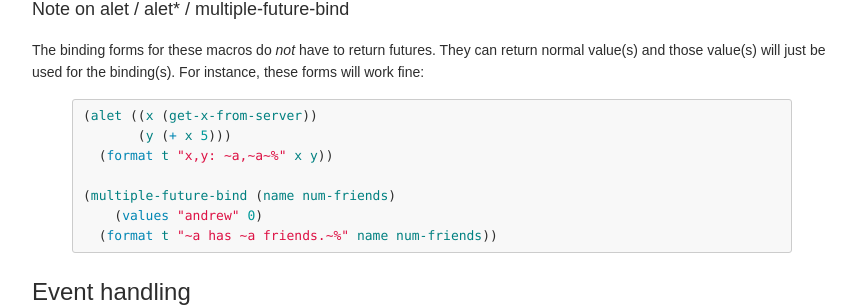
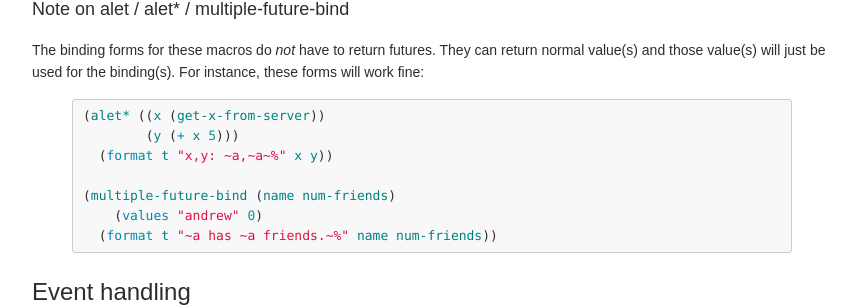
Before and after one commit to orthecreedence/cl-async, a Jekyll site: the page built from _posts/2012-11-15-adding-syntax-around-futures.md, in a window 1280 px wide. Shown: the part 1754-2061 px from the top of the page, without its empty margins (208-1071 px from the left). Built offline with Jekyll 4.4.1, drawn with Linux system fonts in a browser that asks for light colours; Markdown is read by kramdown in place of the engine named in the settings.

```diff
--- a/_posts/2012-11-15-adding-syntax-around-futures.md
+++ b/_posts/2012-11-15-adding-syntax-around-futures.md
@@ -106,8 +106,8 @@ return normal value(s) and those value(s) will just be used for the binding(s).
 For instance, these forms will work fine:
 
 {% highlight cl %}
-(alet ((x (get-x-from-server))
-       (y (+ x 5)))
+(alet* ((x (get-x-from-server))
+        (y (+ x 5)))
   (format t "x,y: ~a,~a~%" x y))
 
 (multiple-future-bind (name num-friends)
```
